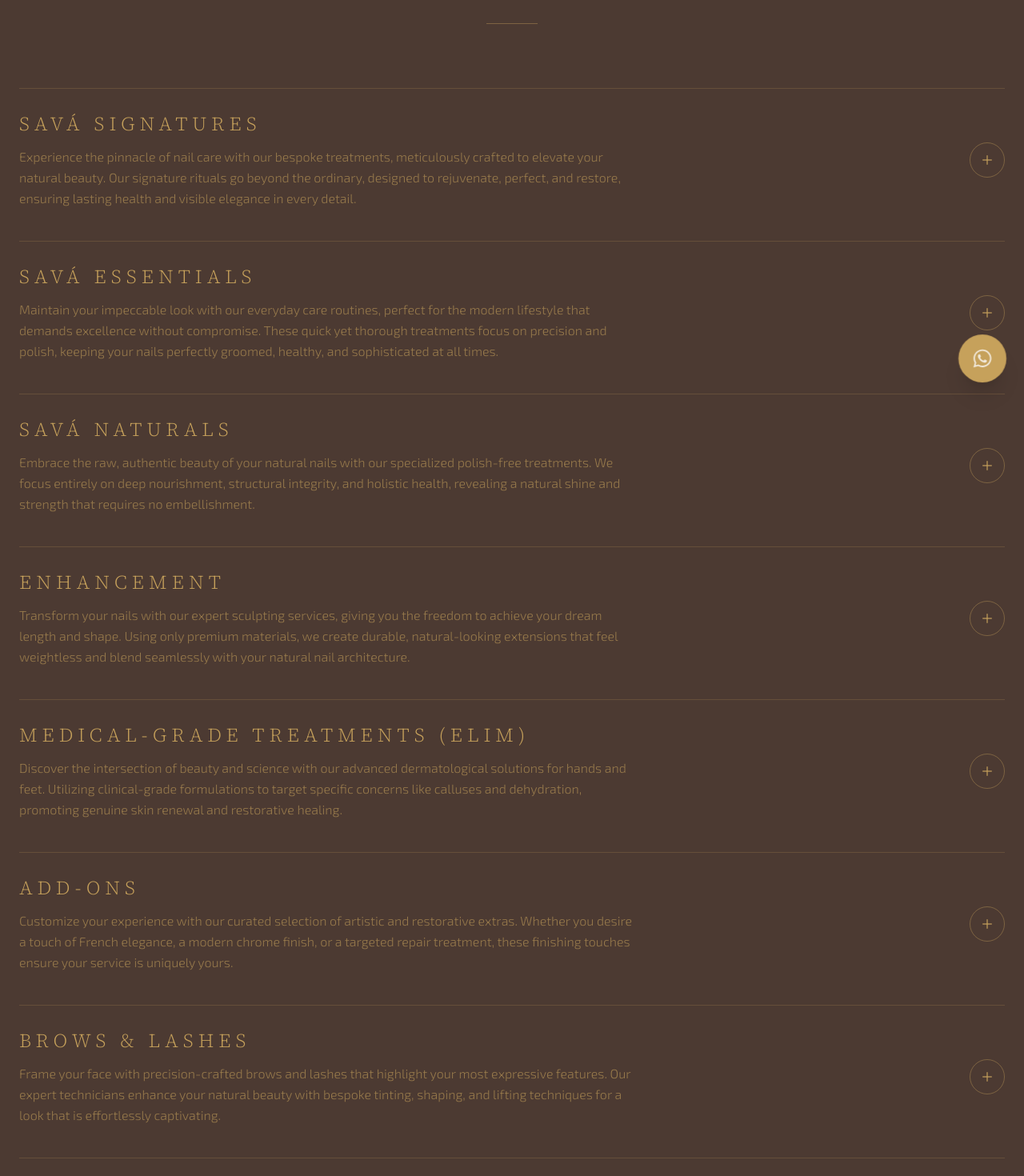
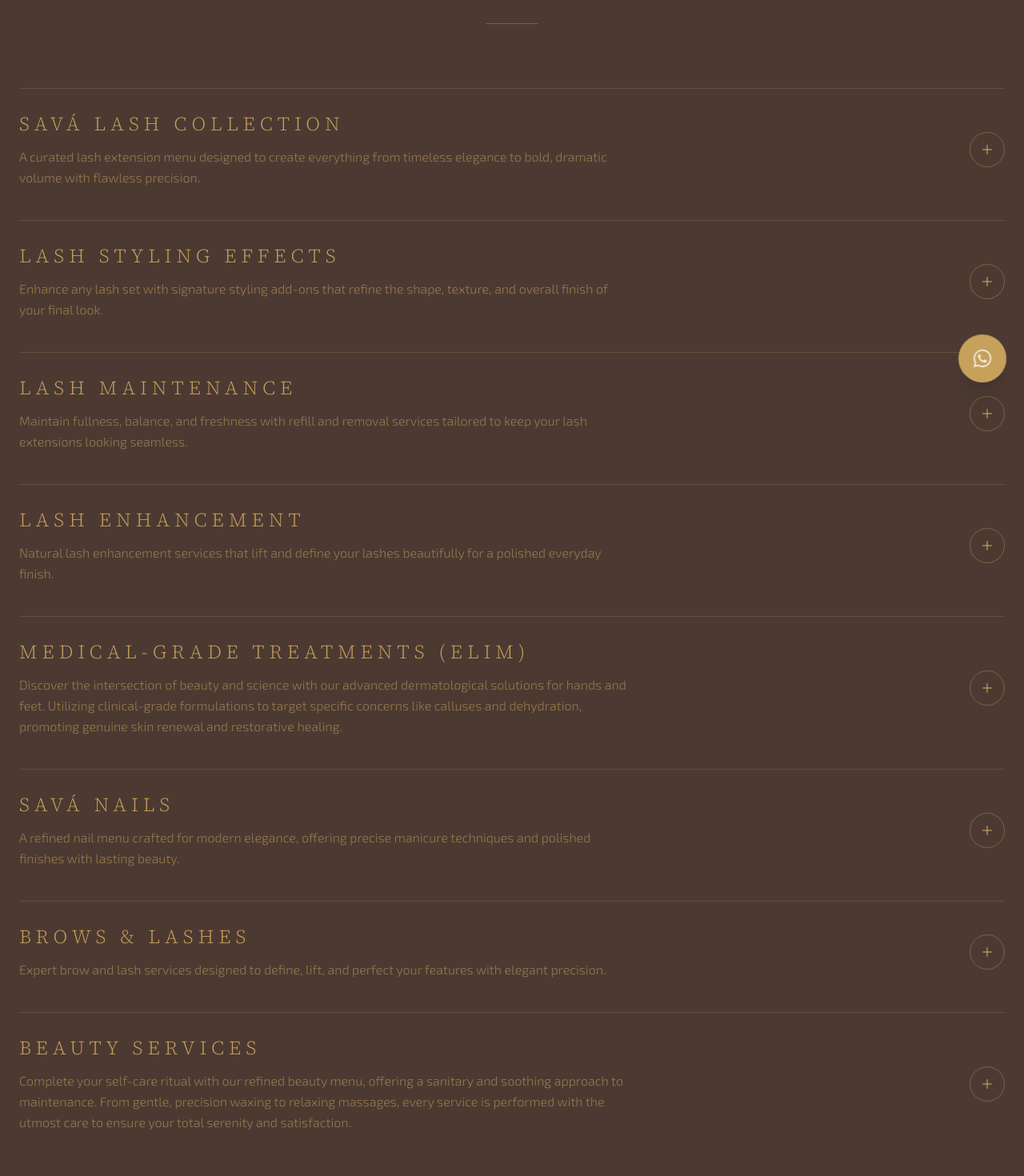
Before and after one commit to Ashik3031/sava, a React (Vite) app: page /services#facials in a window 1280 px wide. Shown: the part 300-1770 px from the top of the page at 80% size. Built offline with nearby package versions, Linux system fonts and the light colour scheme; a web font is replaced by a local one.

Commit message:
changed the menu items

```diff
--- a/src/data/services.js
+++ b/src/data/services.js
@@ -1,137 +1,151 @@
 export const serviceCategories = [
   {
-        id: 'signatures',
-        title: 'SAVÁ SIGNATURES',
-        description: 'Experience the pinnacle of nail care with our bespoke treatments, meticulously crafted to elevate your natural beauty. Our signature rituals go beyond the ordinary, designed to rejuvenate, perfect, and restore, ensuring lasting health and visible elegance in every detail.',
+    id: "signatures",
+    title: "SAVÁ LASH COLLECTION",
+    description:
+      "A curated lash extension menu designed to create everything from timeless elegance to bold, dramatic volume with flawless precision.",
     items: [
-            { name: 'SAVÁ MANICURE', price: '245 AED', description: 'Signature dry manicure with regular or TPO-free gel polish' },
-            { name: 'SAVÁ PEDICURE', price: '245 AED', description: 'Signature dry pedicure with refined cuticle care' },
-            { name: 'SAVÁ RITUAL', price: '470 AED', description: 'Manicure & Pedicure with complimentary add-on' }
+      { name: "Classic", price: "250 AED", duration: "2 hr" },
+      { name: "2D Soft Volume", price: "275 AED", duration: "2 hr" },
+      { name: "3D Volume", price: "325 AED", duration: "2 hr" },
+      { name: "4D Glam Volume", price: "375 AED", duration: "2 hr" },
+      { name: "Mega Volume (5D–6D)", price: "425 AED", duration: "3 hr" }
     ]
   },
   {
-        id: 'essentials',
-        title: 'SAVÁ ESSENTIALS',
-        description: 'Maintain your impeccable look with our everyday care routines, perfect for the modern lifestyle that demands excellence without compromise. These quick yet thorough treatments focus on precision and polish, keeping your nails perfectly groomed, healthy, and sophisticated at all times.',
+    id: "essentials",
+    title: "LASH STYLING EFFECTS",
+    description:
+      "Enhance any lash set with signature styling add-ons that refine the shape, texture, and overall finish of your final look.",
     items: [
-            { name: 'SAVÁ Essential Manicure', price: '130 AED' },
-            { name: 'SAVÁ Essential Pedicure', price: '130 AED' },
-            { name: 'SAVÁ Essential Duo', price: '240 AED' },
-            { name: 'SAVÁ Builder Manicure', price: '255 AED' }
+      { name: "Wet Effect", price: "+35 AED" },
+      { name: "Cat Eye", price: "+30 AED" },
+      { name: "Doll Eye", price: "+30 AED" },
+      { name: "Kim K Signature Effect", price: "+50 AED" },
+      { name: "Brown Lashes", price: "+35 AED" },
+      { name: "L or M Curl", price: "+35 AED" }
     ]
   },
   {
-        id: 'naturals',
-        title: 'SAVÁ NATURALS',
-        description: 'Embrace the raw, authentic beauty of your natural nails with our specialized polish-free treatments. We focus entirely on deep nourishment, structural integrity, and holistic health, revealing a natural shine and strength that requires no embellishment.',
+    id: "naturals",
+    title: "LASH MAINTENANCE",
+    description:
+      "Maintain fullness, balance, and freshness with refill and removal services tailored to keep your lash extensions looking seamless.",
     items: [
-            { name: 'SAVÁ Natural Manicure', price: '110 AED' },
-            { name: 'SAVÁ Natural Pedicure', price: '110 AED' },
-            { name: 'SAVÁ Natural Duo', price: '200 AED' }
+      { name: "Refill (up to 2 weeks)", price: "190 AED", duration: "1.5 hr" },
+      { name: "Refill (up to 3 weeks)", price: "230 AED", duration: "1.5 hr" },
+      { name: "Lash Removal", price: "40 AED", duration: "30 min" }
     ]
   },
   {
-        id: 'enhancements',
-        title: 'ENHANCEMENT',
-        description: 'Transform your nails with our expert sculpting services, giving you the freedom to achieve your dream length and shape. Using only premium materials, we create durable, natural-looking extensions that feel weightless and blend seamlessly with your natural nail architecture.',
+    id: "enhancements",
+    title: "LASH ENHANCEMENT",
+    description:
+      "Natural lash enhancement services that lift and define your lashes beautifully for a polished everyday finish.",
     items: [
-            { name: 'Full Set Extensions (Short)', price: '380 AED' },
-            { name: 'Full Set Extensions (Long)', price: '430 AED' },
-            { name: 'Extensions Refill (Short)', price: '325 AED' },
-            { name: 'Extensions Refill (Long)', price: '365 AED' },
-            { name: 'Extensions Removal', price: '75 AED' }
+      { name: "Eyelash Lamination", price: "250 AED", duration: "1 hr" },
+      { name: "Eyelash Tint", price: "50 AED", duration: "30 min" }
     ]
   },
   {
-        id: 'medical-grade',
-        title: 'MEDICAL-GRADE TREATMENTS (ELIM)',
-        description: 'Discover the intersection of beauty and science with our advanced dermatological solutions for hands and feet. Utilizing clinical-grade formulations to target specific concerns like calluses and dehydration, promoting genuine skin renewal and restorative healing.',
+    id: "medical-grade",
+    title: "MEDICAL-GRADE TREATMENTS (ELIM)",
+    description:
+      "Discover the intersection of beauty and science with our advanced dermatological solutions for hands and feet. Utilizing clinical-grade formulations to target specific concerns like calluses and dehydration, promoting genuine skin renewal and restorative healing.",
     items: [
-            { name: 'ELIM Pedicure', price: '315 AED' },
-            { name: 'ELIM Manicure', price: '305 AED' },
-            { name: 'ELIM MediHeel', price: '105 AED' },
-            { name: 'ELIM MediHand', price: '55 AED' },
-            { name: 'ELIM Duo', price: '590 AED' }
+      { name: "ELIM Pedicure", price: "315 AED" },
+      { name: "ELIM Manicure", price: "305 AED" },
+      { name: "ELIM MediHeel", price: "105 AED" },
+      { name: "ELIM MediHand", price: "55 AED" },
+      { name: "ELIM Duo", price: "590 AED" }
     ]
   },
   {
-        id: 'add-ons',
-        title: 'ADD-ONS',
-        description: 'Customize your experience with our curated selection of artistic and restorative extras. Whether you desire a touch of French elegance, a modern chrome finish, or a targeted repair treatment, these finishing touches ensure your service is uniquely yours.',
+    id: "add-ons",
+    title: "SAVÁ NAILS",
+    description:
+      "A refined nail menu crafted for modern elegance, offering precise manicure techniques and polished finishes with lasting beauty.",
     items: [
-            { name: 'French Finish', price: '50 AED' },
-            { name: 'Chrome Powder', price: '50 AED' },
-            { name: 'Cat Eye', price: '50 AED' },
-            { name: 'Nail Art', price: 'Consultation Based' },
-            { name: 'Classic Polish Change', price: '45 AED' },
-            { name: 'Nail Repair', price: '30 AED / nail' },
-            { name: 'Gel Removal', price: '50 AED' }
+      { name: "Manicure", price: "90 AED", duration: "40 min" },
+      { name: "Regular Polish Manicure", price: "120 AED", duration: "60 min" },
+      { name: "Russian Manicure With Gel Overlay", price: "220 AED", duration: "1.5 hr" },
+      { name: "Russian Manicure Acrylgel", price: "280 AED", duration: "2 hr" }
     ]
   },
   {
-        id: 'brows-lashes',
-        title: 'BROWS & LASHES',
-        description: 'Frame your face with precision-crafted brows and lashes that highlight your most expressive features. Our expert technicians enhance your natural beauty with bespoke tinting, shaping, and lifting techniques for a look that is effortlessly captivating.',
+    id: "brows-lashes",
+    title: "BROWS & LASHES",
+    description:
+      "Expert brow and lash services designed to define, lift, and perfect your features with elegant precision.",
     items: [
       {
-                subtitle: 'Brow Bar',
+        subtitle: "Brow Maintenance",
         items: [
-                    { name: 'HD Brows', price: '165 AED' },
-                    { name: 'HD Browsculpt (Lamination)', price: '285 AED' },
-                    { name: 'HD Browstay Hybrid Tint', price: '65 AED' },
-                    { name: 'Brow Shape (Threading)', price: '65 AED' }
+          { name: "Brow Shape", price: "45 AED", duration: "15 min" },
+          { name: "Brow Tint", price: "45 AED", duration: "15 min" },
+          { name: "Brow Bleach", price: "45 AED", duration: "15 min" }
         ]
       },
       {
-                subtitle: 'Lash Bar',
+        subtitle: "Brow Enhancement",
         items: [
-                    { name: 'Nouveau Lash Lift', price: '245 AED' },
-                    { name: 'Lash Extensions', price: 'Coming Soon' }
+          { name: "Brow Shape + Tint", price: "80 AED", duration: "15 min" }
+        ]
+      },
+      {
+        subtitle: "Brow Signature Service",
+        items: [
+          { name: "Brow Lamination", price: "250 AED", duration: "50 min" },
+          { name: "Brow Lamination + Shape + Tint", price: "290 AED", duration: "1 hr" }
         ]
       }
     ]
   },
   {
-        id: 'beauty',
-        title: 'BEAUTY SERVICES',
-        description: 'Complete your self-care ritual with our refined beauty menu, offering a sanitary and soothing approach to maintenance. From gentle, precision waxing to relaxing massages, every service is performed with the utmost care to ensure your total serenity and satisfaction.',
+    id: "beauty",
+    title: "BEAUTY SERVICES",
+    description:
+      "Complete your self-care ritual with our refined beauty menu, offering a sanitary and soothing approach to maintenance. From gentle, precision waxing to relaxing massages, every service is performed with the utmost care to ensure your total serenity and satisfaction.",
     items: [
       {
-                subtitle: 'Wax Lab',
+        subtitle: "Wax Lab",
         items: [
-                    { name: 'Upper Lip', price: '40 AED' },
-                    { name: 'Eyebrows', price: '55 AED' },
-                    { name: 'Full Face', price: '135 AED' },
-                    { name: 'Half Arms', price: '65 AED' },
-                    { name: 'Full Arms', price: '85 AED' },
-                    { name: 'Underarms', price: '55 AED' },
-                    { name: 'Half Legs', price: '85 AED' },
-                    { name: 'Full Legs', price: '120 AED' },
-                    { name: 'Bikini Line', price: '55 AED' },
-                    { name: 'Full Brazilian', price: '140 AED' },
-                    { name: 'Full Body (No Bikini)', price: '350 AED' },
-                    { name: 'Full Body (With Bikini)', price: '410 AED' }
+          { name: "Upper Lip", price: "40 AED" },
+          { name: "Eyebrows", price: "55 AED" },
+          { name: "Full Face", price: "135 AED" },
+          { name: "Half Arms", price: "65 AED" },
+          { name: "Full Arms", price: "85 AED" },
+          { name: "Underarms", price: "55 AED" },
+          { name: "Half Legs", price: "85 AED" },
+          { name: "Full Legs", price: "120 AED" },
+          { name: "Bikini Line", price: "55 AED" },
+          { name: "Full Brazilian", price: "140 AED" },
+          { name: "Full Body (No Bikini)", price: "350 AED" },
+          { name: "Full Body (With Bikini)", price: "410 AED" }
         ]
       },
       {
-                subtitle: 'Massage',
+        subtitle: "Massage",
         items: [
-                    { name: 'Relaxing Full Body (60 mins)', price: '250 AED' },
-                    { name: 'Relaxing Full Body (90 mins)', price: '300 AED' },
-                    { name: 'Head, Neck & Shoulder (30 mins)', price: '85 AED' }
+          { name: "Relaxing Full Body (60 mins)", price: "250 AED" },
+          { name: "Relaxing Full Body (90 mins)", price: "300 AED" },
+          { name: "Head, Neck & Shoulder (30 mins)", price: "85 AED" }
         ]
       },
       {
-                subtitle: 'Facials',
-                items: [
-                    { name: 'Facials', price: 'Coming Soon' }
-                ]
+        subtitle: "Facials",
+        items: [{ name: "Facials", price: "Coming Soon" }]
       }
     ]
   }
 ];
 
-// Exporting separate arrays for backward compatibility if needed, though mostly using categories now
-export const nailsServices = serviceCategories.find(c => c.id === 'signatures').items;
-export const lashesServices = serviceCategories.find(c => c.id === 'brows-lashes').items[1].items;
-export const comingSoonServices = serviceCategories.find(c => c.id === 'beauty').items[2].items;
+// backward compatibility
+export const nailsServices =
+  serviceCategories.find((c) => c.id === "add-ons")?.items || [];
+
+export const lashesServices =
+  serviceCategories.find((c) => c.id === "signatures")?.items || [];
+
+export const comingSoonServices =
+  serviceCategories.find((c) => c.id === "beauty")?.items[2]?.items || [];
```
Also changed, not shown: src/pages/Services.jsx (+22 -6 lines). Lines whose indentation alone changed are shown as unchanged.
